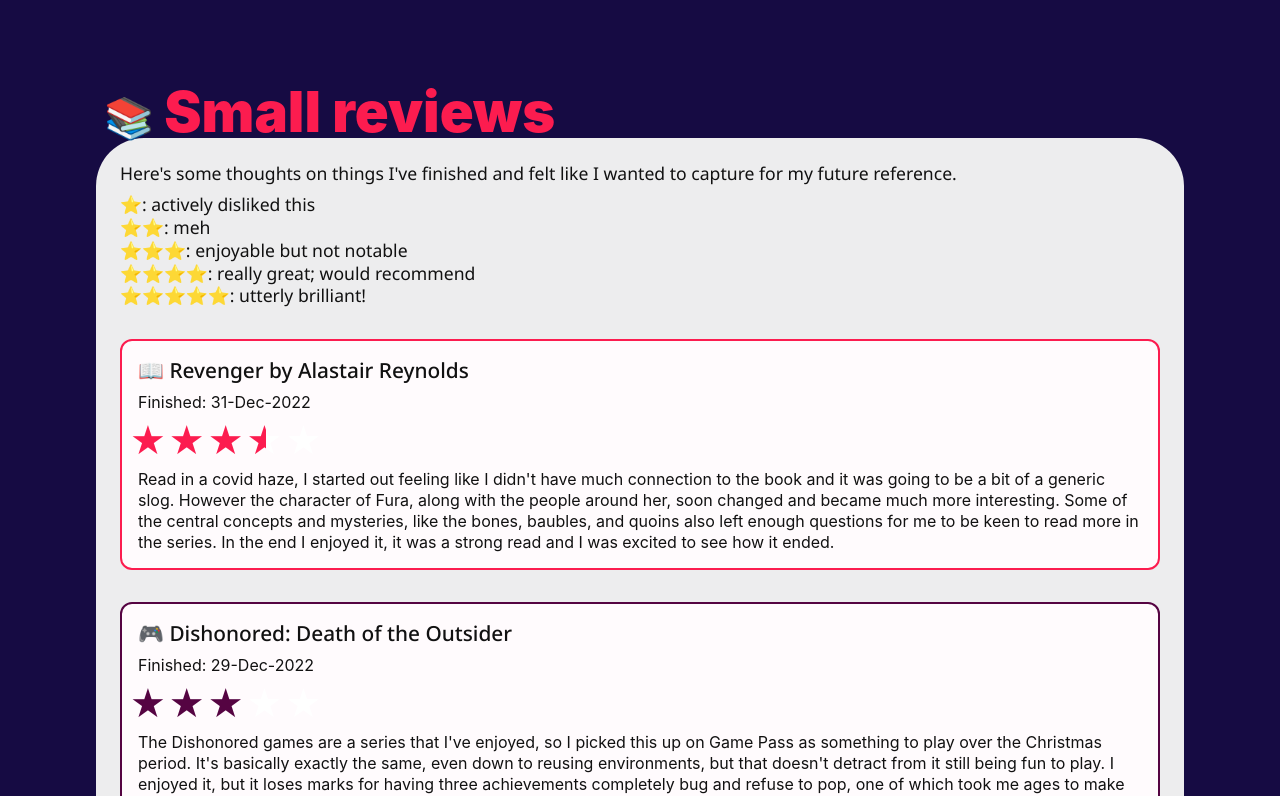
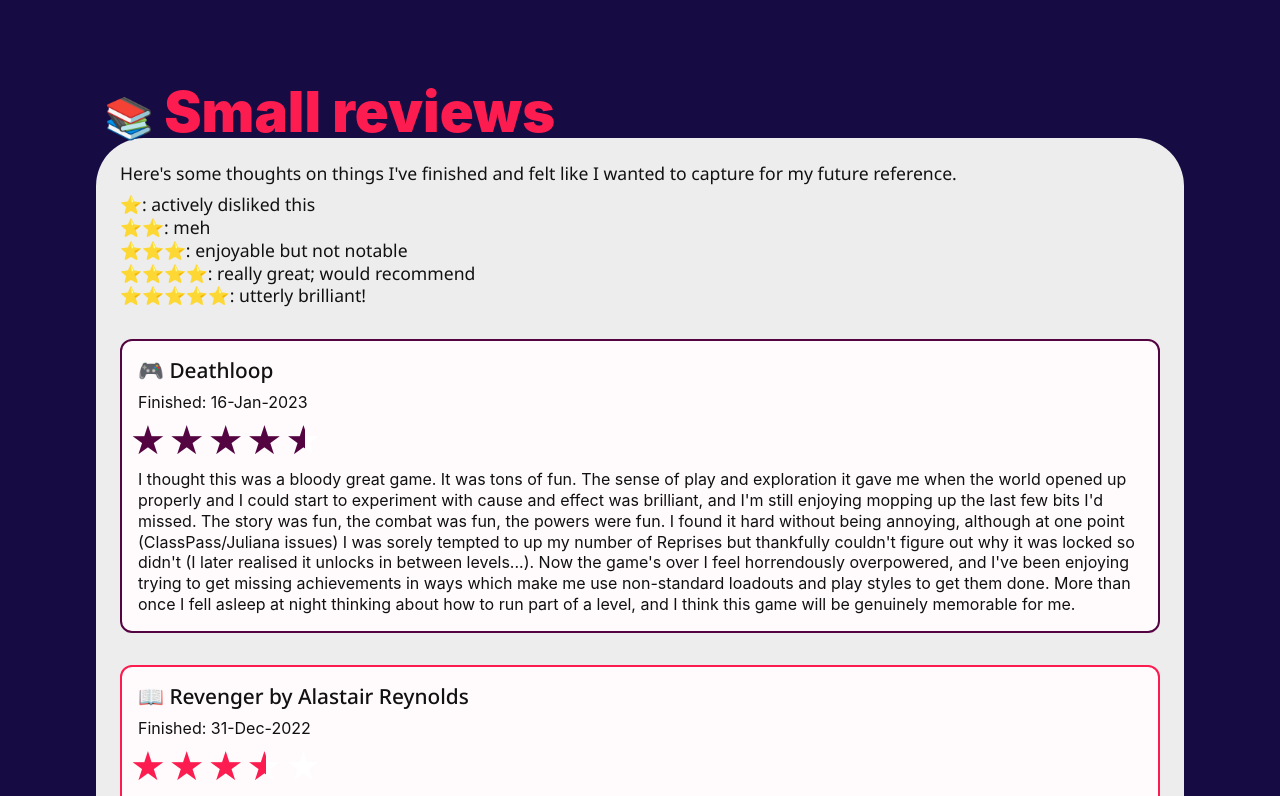
Before and after one commit to greywillfade/small-reviews, a React (Create React App) app: page / in a window 1280 px wide. Shown: the top 796 px of the page. Built offline with nearby package versions, Linux system fonts and the light colour scheme.

Commit message:
Add deathloop

```diff
--- a/src/data.js
+++ b/src/data.js
@@ -1,5 +1,11 @@
 export const reviewData = [
     {
+        title: "Deathloop",
+        category: "Game",
+        dateFinished: "16-Jan-2023",
+        rating: "4.5",
+        thoughts: "I thought this was a bloody great game. It was tons of fun. The sense of play and exploration it gave me when the world opened up properly and I could start to experiment with cause and effect was brilliant, and I'm still enjoying mopping up the last few bits I'd missed. The story was fun, the combat was fun, the powers were fun. I found it hard without being annoying, although at one point (ClassPass/Juliana issues) I was sorely tempted to up my number of Reprises but thankfully couldn't figure out why it was locked so didn't (I later realised it unlocks in between levels...). Now the game's over I feel horrendously overpowered, and I've been enjoying trying to get missing achievements in ways which make me use non-standard loadouts and play styles to get them done. More than once I fell asleep at night thinking about how to run part of a level, and I think this game will be genuinely memorable for me."
+    },{
         title: "Revenger",
         author: "Alastair Reynolds",
         category: "Book",
```
